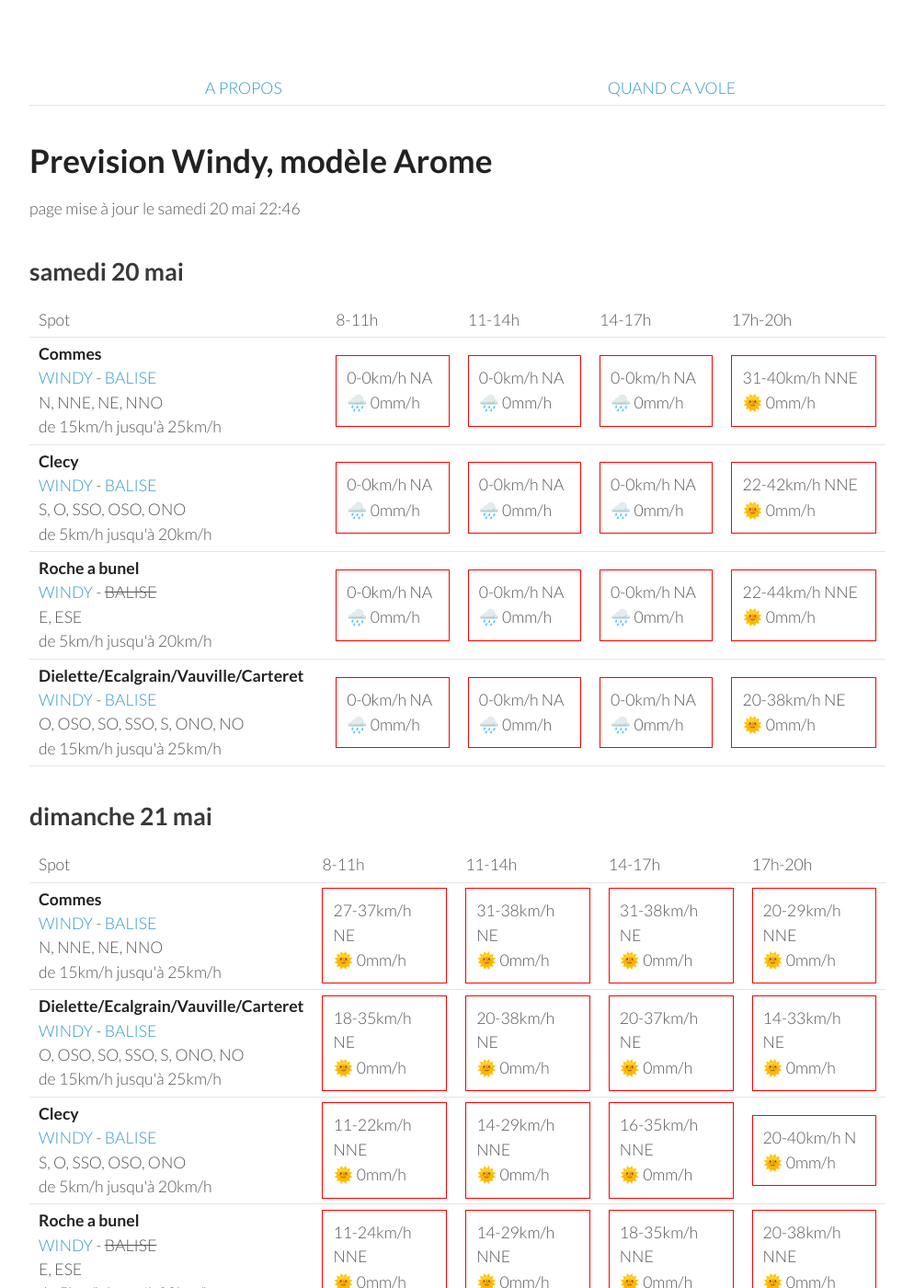
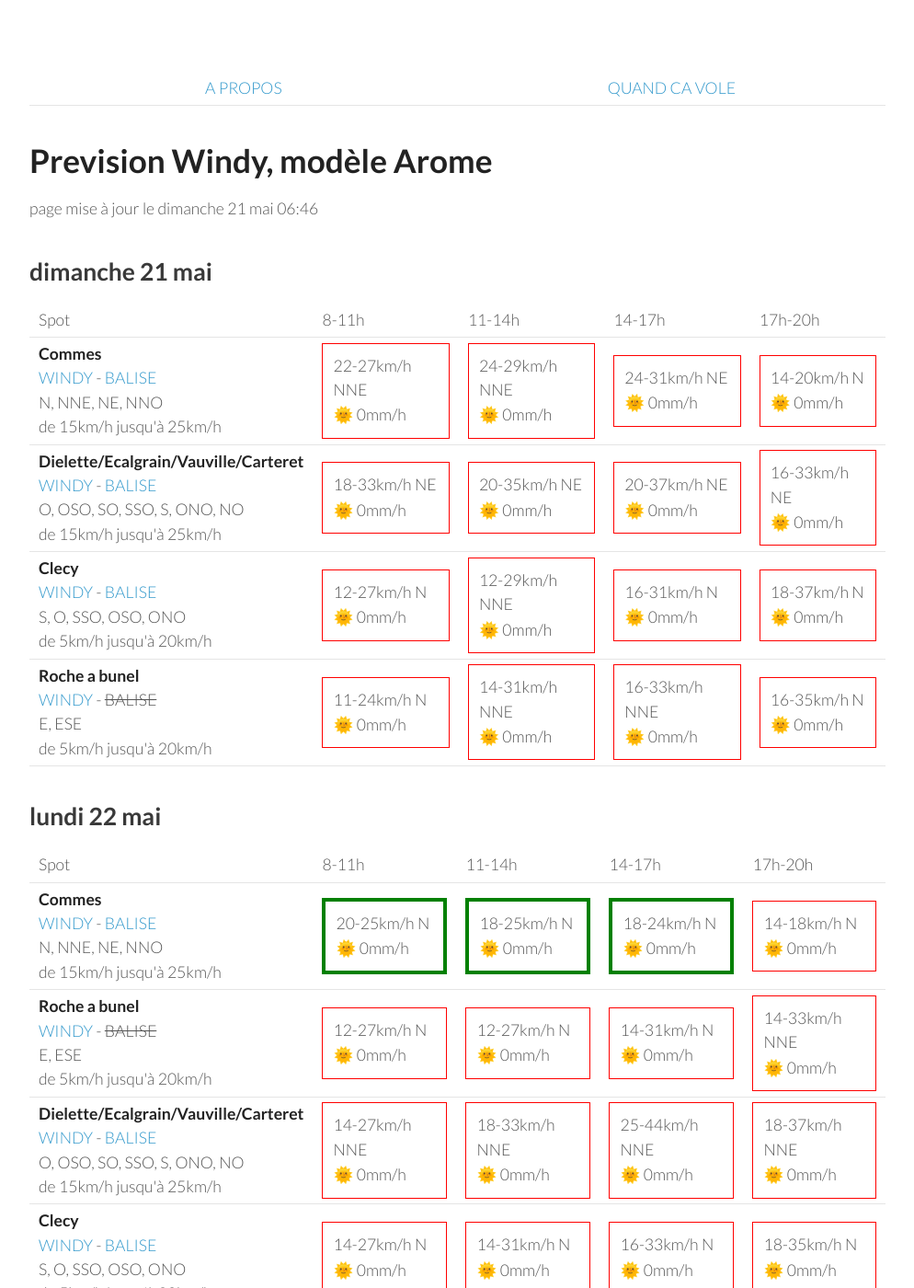
Before and after one commit to parapente-dans-le-nord/parapente-dans-le-nord.github.io, a Jekyll site: the page built from normandie.markdown, in a window 1280 px wide and 1400 px high. Shown: the whole window at 92% size, without its empty margins (26-1020 px from the left). Built offline with Jekyll 4.4.1, drawn with Linux system fonts in a browser that asks for light colours; some of the changed text lies outside the part shown.

Commit message:
update index.markdown

```diff
--- a/normandie.markdown
+++ b/normandie.markdown
@@ -7,60 +7,8 @@ title:  "Tous les spots"
 {: .links}
 
 # Prevision Windy, modèle Arome
-page mise à jour le samedi 20 mai 22:46
+page mise à jour le dimanche 21 mai 06:46
 
-## samedi 20 mai
-
-{::nomarkdown}
-<table>
-  <tbody>
-    <tr>
-      <td>Spot</td>
-      <td>8-11h</td>
-      <td>11-14h</td>
-      <td>14-17h</td>
-      <td>17h-20h</td>
-    </tr>
-<tr>
-        <td><strong>Commes</strong><br><a href="https://windy.com/49.346/-0.726?48.936,-0.726,8">WINDY</a> - <span class=""><a href="http://www.balisemeteo.com/balise.php?idBalise=158">BALISE</a> </span><br> <span class="vent-favorable">N, NNE, NE, NNO</span><br><span class="force-vent">de 15km/h jusqu'à 25km/h</span> </td>
-
-            <td><div class="not-flyable"><p>0-0km/h NA</p><p>🌧️ 0mm/h</p></div></td>
-            <td><div class="not-flyable"><p>0-0km/h NA</p><p>🌧️ 0mm/h</p></div></td>
-            <td><div class="not-flyable"><p>0-0km/h NA</p><p>🌧️ 0mm/h</p></div></td>
-            <td><div class="not-flyable"><p>31-40km/h NNE</p><p>🌞 0mm/h</p></div></td>
-
-    </tr>
-<tr>
-        <td><strong>Clecy</strong><br><a href="https://windy.com/48.929/-0.470?48.516,-0.470,8">WINDY</a> - <span class=""><a href="http://www.balisemeteo.com/balise.php?idBalise=122">BALISE</a> </span><br> <span class="vent-favorable">S, O, SSO, OSO, ONO</span><br><span class="force-vent">de 5km/h jusqu'à 20km/h</span> </td>
-
-            <td><div class="not-flyable"><p>0-0km/h NA</p><p>🌧️ 0mm/h</p></div></td>
-            <td><div class="not-flyable"><p>0-0km/h NA</p><p>🌧️ 0mm/h</p></div></td>
-            <td><div class="not-flyable"><p>0-0km/h NA</p><p>🌧️ 0mm/h</p></div></td>
-            <td><div class="not-flyable"><p>22-42km/h NNE</p><p>🌞 0mm/h</p></div></td>
-
-    </tr>
-<tr>
-        <td><strong>Roche a bunel</strong><br><a href="https://windy.com/48.993/-0.499?48.580,-0.499,8">WINDY</a> - <span class="no-balise"> BALISE </span><br> <span class="vent-favorable">E, ESE</span><br><span class="force-vent">de 5km/h jusqu'à 20km/h</span> </td>
-
-            <td><div class="not-flyable"><p>0-0km/h NA</p><p>🌧️ 0mm/h</p></div></td>
-            <td><div class="not-flyable"><p>0-0km/h NA</p><p>🌧️ 0mm/h</p></div></td>
-            <td><div class="not-flyable"><p>0-0km/h NA</p><p>🌧️ 0mm/h</p></div></td>
-            <td><div class="not-flyable"><p>22-44km/h NNE</p><p>🌞 0mm/h</p></div></td>
-
-    </tr>
-<tr>
-        <td><strong>Dielette/Ecalgrain/Vauville/Carteret</strong><br><a href="https://windy.com/49.650/-1.856?49.243,-1.856,8">WINDY</a> - <span class=""><a href="http://www.balisemeteo.com/balise.php?idBalise=81">BALISE</a> </span><br> <span class="vent-favorable">O, OSO, SO, SSO, S, ONO, NO</span><br><span class="force-vent">de 15km/h jusqu'à 25km/h</span> </td>
-
-            <td><div class="not-flyable"><p>0-0km/h NA</p><p>🌧️ 0mm/h</p></div></td>
-            <td><div class="not-flyable"><p>0-0km/h NA</p><p>🌧️ 0mm/h</p></div></td>
-            <td><div class="not-flyable"><p>0-0km/h NA</p><p>🌧️ 0mm/h</p></div></td>
-            <td><div class="not-flyable"><p>20-38km/h NE</p><p>🌞 0mm/h</p></div></td>
-
-    </tr>
-
-</tbody>
-</table>
-{:/}
 ## dimanche 21 mai
 
 {::nomarkdown}
@@ -76,40 +24,40 @@ page mise à jour le samedi 20 mai 22:46
 <tr>
         <td><strong>Commes</strong><br><a href="https://windy.com/49.346/-0.726?48.936,-0.726,8">WINDY</a> - <span class=""><a href="http://www.balisemeteo.com/balise.php?idBalise=158">BALISE</a> </span><br> <span class="vent-favorable">N, NNE, NE, NNO</span><br><span class="force-vent">de 15km/h jusqu'à 25km/h</span> </td>
 
-            <td><div class="not-flyable"><p>27-37km/h NE</p><p>🌞 0mm/h</p></div></td>
-            <td><div class="not-flyable"><p>31-38km/h NE</p><p>🌞 0mm/h</p></div></td>
-            <td><div class="not-flyable"><p>31-38km/h NE</p><p>🌞 0mm/h</p></div></td>
-            <td><div class="not-flyable"><p>20-29km/h NNE</p><p>🌞 0mm/h</p></div></td>
+            <td><div class="not-flyable"><p>22-27km/h NNE</p><p>🌞 0mm/h</p></div></td>
+            <td><div class="not-flyable"><p>24-29km/h NNE</p><p>🌞 0mm/h</p></div></td>
+            <td><div class="not-flyable"><p>24-31km/h NE</p><p>🌞 0mm/h</p></div></td>
+            <td><div class="not-flyable"><p>14-20km/h N</p><p>🌞 0mm/h</p></div></td>
 
 
     </tr>
 <tr>
         <td><strong>Dielette/Ecalgrain/Vauville/Carteret</strong><br><a href="https://windy.com/49.650/-1.856?49.243,-1.856,8">WINDY</a> - <span class=""><a href="http://www.balisemeteo.com/balise.php?idBalise=81">BALISE</a> </span><br> <span class="vent-favorable">O, OSO, SO, SSO, S, ONO, NO</span><br><span class="force-vent">de 15km/h jusqu'à 25km/h</span> </td>
 
-            <td><div class="not-flyable"><p>18-35km/h NE</p><p>🌞 0mm/h</p></div></td>
-            <td><div class="not-flyable"><p>20-38km/h NE</p><p>🌞 0mm/h</p></div></td>
+            <td><div class="not-flyable"><p>18-33km/h NE</p><p>🌞 0mm/h</p></div></td>
+            <td><div class="not-flyable"><p>20-35km/h NE</p><p>🌞 0mm/h</p></div></td>
             <td><div class="not-flyable"><p>20-37km/h NE</p><p>🌞 0mm/h</p></div></td>
-            <td><div class="not-flyable"><p>14-33km/h NE</p><p>🌞 0mm/h</p></div></td>
+            <td><div class="not-flyable"><p>16-33km/h NE</p><p>🌞 0mm/h</p></div></td>
 
 
     </tr>
 <tr>
         <td><strong>Clecy</strong><br><a href="https://windy.com/48.929/-0.470?48.516,-0.470,8">WINDY</a> - <span class=""><a href="http://www.balisemeteo.com/balise.php?idBalise=122">BALISE</a> </span><br> <span class="vent-favorable">S, O, SSO, OSO, ONO</span><br><span class="force-vent">de 5km/h jusqu'à 20km/h</span> </td>
 
-            <td><div class="not-flyable"><p>11-22km/h NNE</p><p>🌞 0mm/h</p></div></td>
-            <td><div class="not-flyable"><p>14-29km/h NNE</p><p>🌞 0mm/h</p></div></td>
-            <td><div class="not-flyable"><p>16-35km/h NNE</p><p>🌞 0mm/h</p></div></td>
-            <td><div class="not-flyable"><p>20-40km/h N</p><p>🌞 0mm/h</p></div></td>
+            <td><div class="not-flyable"><p>12-27km/h N</p><p>🌞 0mm/h</p></div></td>
+            <td><div class="not-flyable"><p>12-29km/h NNE</p><p>🌞 0mm/h</p></div></td>
+            <td><div class="not-flyable"><p>16-31km/h N</p><p>🌞 0mm/h</p></div></td>
+            <td><div class="not-flyable"><p>18-37km/h N</p><p>🌞 0mm/h</p></div></td>
 
 
     </tr>
 <tr>
         <td><strong>Roche a bunel</strong><br><a href="https://windy.com/48.993/-0.499?48.580,-0.499,8">WINDY</a> - <span class="no-balise"> BALISE </span><br> <span class="vent-favorable">E, ESE</span><br><span class="force-vent">de 5km/h jusqu'à 20km/h</span> </td>
 
-            <td><div class="not-flyable"><p>11-24km/h NNE</p><p>🌞 0mm/h</p></div></td>
-            <td><div class="not-flyable"><p>14-29km/h NNE</p><p>🌞 0mm/h</p></div></td>
-            <td><div class="not-flyable"><p>18-35km/h NNE</p><p>🌞 0mm/h</p></div></td>
-            <td><div class="not-flyable"><p>20-38km/h NNE</p><p>🌞 0mm/h</p></div></td>
+            <td><div class="not-flyable"><p>11-24km/h N</p><p>🌞 0mm/h</p></div></td>
+            <td><div class="not-flyable"><p>14-31km/h NNE</p><p>🌞 0mm/h</p></div></td>
+            <td><div class="not-flyable"><p>16-33km/h NNE</p><p>🌞 0mm/h</p></div></td>
+            <td><div class="not-flyable"><p>16-35km/h N</p><p>🌞 0mm/h</p></div></td>
 
 
     </tr>
@@ -132,40 +80,40 @@ page mise à jour le samedi 20 mai 22:46
 <tr>
         <td><strong>Commes</strong><br><a href="https://windy.com/49.346/-0.726?48.936,-0.726,8">WINDY</a> - <span class=""><a href="http://www.balisemeteo.com/balise.php?idBalise=158">BALISE</a> </span><br> <span class="vent-favorable">N, NNE, NE, NNO</span><br><span class="force-vent">de 15km/h jusqu'à 25km/h</span> </td>
 
-            <td><div class="flyable"><p>18-25km/h NNE</p><p>🌞 0mm/h</p></div></td>
-            <td><div class="not-flyable"><p>18-29km/h NNE</p><p>🌞 0mm/h</p></div></td>
-            <td><div class="not-flyable"><p>16-29km/h N</p><p>🌞 0mm/h</p></div></td>
-            <td><div class="not-flyable"><p>12-29km/h N</p><p>🌞 0mm/h</p></div></td>
+            <td><div class="flyable"><p>20-25km/h N</p><p>🌞 0mm/h</p></div></td>
+            <td><div class="flyable"><p>18-25km/h N</p><p>🌞 0mm/h</p></div></td>
+            <td><div class="flyable"><p>18-24km/h N</p><p>🌞 0mm/h</p></div></td>
+            <td><div class="not-flyable"><p>14-18km/h N</p><p>🌞 0mm/h</p></div></td>
+
+
+    </tr>
+<tr>
+        <td><strong>Roche a bunel</strong><br><a href="https://windy.com/48.993/-0.499?48.580,-0.499,8">WINDY</a> - <span class="no-balise"> BALISE </span><br> <span class="vent-favorable">E, ESE</span><br><span class="force-vent">de 5km/h jusqu'à 20km/h</span> </td>
+
+            <td><div class="not-flyable"><p>12-27km/h N</p><p>🌞 0mm/h</p></div></td>
+            <td><div class="not-flyable"><p>12-27km/h N</p><p>🌞 0mm/h</p></div></td>
+            <td><div class="not-flyable"><p>14-31km/h N</p><p>🌞 0mm/h</p></div></td>
+            <td><div class="not-flyable"><p>14-33km/h NNE</p><p>🌞 0mm/h</p></div></td>
 
 
     </tr>
 <tr>
         <td><strong>Dielette/Ecalgrain/Vauville/Carteret</strong><br><a href="https://windy.com/49.650/-1.856?49.243,-1.856,8">WINDY</a> - <span class=""><a href="http://www.balisemeteo.com/balise.php?idBalise=81">BALISE</a> </span><br> <span class="vent-favorable">O, OSO, SO, SSO, S, ONO, NO</span><br><span class="force-vent">de 15km/h jusqu'à 25km/h</span> </td>
 
-            <td><div class="not-flyable"><p>24-42km/h NE</p><p>🌞 0mm/h</p></div></td>
-            <td><div class="not-flyable"><p>22-31km/h NNE</p><p>🌞 0mm/h</p></div></td>
-            <td><div class="not-flyable"><p>18-31km/h NNE</p><p>🌞 0mm/h</p></div></td>
-            <td><div class="not-flyable"><p>16-27km/h NNE</p><p>🌞 0mm/h</p></div></td>
+            <td><div class="not-flyable"><p>14-27km/h NNE</p><p>🌞 0mm/h</p></div></td>
+            <td><div class="not-flyable"><p>18-33km/h NNE</p><p>🌞 0mm/h</p></div></td>
+            <td><div class="not-flyable"><p>25-44km/h NNE</p><p>🌞 0mm/h</p></div></td>
+            <td><div class="not-flyable"><p>18-37km/h NNE</p><p>🌞 0mm/h</p></div></td>
 
 
     </tr>
 <tr>
         <td><strong>Clecy</strong><br><a href="https://windy.com/48.929/-0.470?48.516,-0.470,8">WINDY</a> - <span class=""><a href="http://www.balisemeteo.com/balise.php?idBalise=122">BALISE</a> </span><br> <span class="vent-favorable">S, O, SSO, OSO, ONO</span><br><span class="force-vent">de 5km/h jusqu'à 20km/h</span> </td>
 
-            <td><div class="not-flyable"><p>14-27km/h NNE</p><p>🌞 0mm/h</p></div></td>
-            <td><div class="not-flyable"><p>16-35km/h NNE</p><p>🌞 0mm/h</p></div></td>
-            <td><div class="not-flyable"><p>16-38km/h N</p><p>🌞 0mm/h</p></div></td>
-            <td><div class="not-flyable"><p>18-40km/h N</p><p>🌞 0mm/h</p></div></td>
-
-
-    </tr>
-<tr>
-        <td><strong>Roche a bunel</strong><br><a href="https://windy.com/48.993/-0.499?48.580,-0.499,8">WINDY</a> - <span class="no-balise"> BALISE </span><br> <span class="vent-favorable">E, ESE</span><br><span class="force-vent">de 5km/h jusqu'à 20km/h</span> </td>
-
-            <td><div class="not-flyable"><p>11-24km/h NNE</p><p>🌞 0mm/h</p></div></td>
-            <td><div class="not-flyable"><p>16-35km/h NNE</p><p>🌞 0mm/h</p></div></td>
-            <td><div class="not-flyable"><p>16-37km/h N</p><p>🌞 0mm/h</p></div></td>
-            <td><div class="not-flyable"><p>18-38km/h N</p><p>🌞 0mm/h</p></div></td>
+            <td><div class="not-flyable"><p>14-27km/h N</p><p>🌞 0mm/h</p></div></td>
+            <td><div class="not-flyable"><p>14-31km/h N</p><p>🌞 0mm/h</p></div></td>
+            <td><div class="not-flyable"><p>16-33km/h N</p><p>🌞 0mm/h</p></div></td>
+            <td><div class="not-flyable"><p>18-35km/h N</p><p>🌞 0mm/h</p></div></td>
 
 
     </tr>
@@ -186,32 +134,32 @@ page mise à jour le samedi 20 mai 22:46
       <td>17h-20h</td>
     </tr>
 <tr>
+        <td><strong>Commes</strong><br><a href="https://windy.com/49.346/-0.726?48.936,-0.726,8">WINDY</a> - <span class=""><a href="http://www.balisemeteo.com/balise.php?idBalise=158">BALISE</a> </span><br> <span class="vent-favorable">N, NNE, NE, NNO</span><br><span class="force-vent">de 15km/h jusqu'à 25km/h</span> </td>
+
+            <td><div class="not-flyable"><p>24-38km/h NNE</p><p>🌞 0mm/h</p></div></td>
+            <td><div class="not-flyable"><p>27-44km/h NE</p><p>🌞 0mm/h</p></div></td>
+            <td><div class="not-flyable"><p>24-44km/h NE</p><p>🌞 0mm/h</p></div></td>
+            <td><div class="not-flyable"><p>24-42km/h NE</p><p>🌞 0mm/h</p></div></td>
+
+
+    </tr>
+<tr>
         <td><strong>Dielette/Ecalgrain/Vauville/Carteret</strong><br><a href="https://windy.com/49.650/-1.856?49.243,-1.856,8">WINDY</a> - <span class=""><a href="http://www.balisemeteo.com/balise.php?idBalise=81">BALISE</a> </span><br> <span class="vent-favorable">O, OSO, SO, SSO, S, ONO, NO</span><br><span class="force-vent">de 15km/h jusqu'à 25km/h</span> </td>
 
-            <td><div class="not-flyable"><p>22-31km/h NNE</p><p>🌞 0mm/h</p></div></td>
-            <td><div class="not-flyable"><p>27-42km/h NE</p><p>🌞 0mm/h</p></div></td>
-            <td><div class="not-flyable"><p>24-40km/h NE</p><p>🌞 0mm/h</p></div></td>
-            <td><div class="not-flyable"><p>22-35km/h NE</p><p>🌞 0mm/h</p></div></td>
+            <td><div class="not-flyable"><p>22-33km/h NE</p><p>🌞 0mm/h</p></div></td>
+            <td><div class="not-flyable"><p>25-38km/h NE</p><p>🌞 0mm/h</p></div></td>
+            <td><div class="not-flyable"><p>24-37km/h NE</p><p>🌞 0mm/h</p></div></td>
+            <td><div class="not-flyable"><p>22-37km/h NE</p><p>🌞 0mm/h</p></div></td>
 
 
     </tr>
 <tr>
         <td><strong>Clecy</strong><br><a href="https://windy.com/48.929/-0.470?48.516,-0.470,8">WINDY</a> - <span class=""><a href="http://www.balisemeteo.com/balise.php?idBalise=122">BALISE</a> </span><br> <span class="vent-favorable">S, O, SSO, OSO, ONO</span><br><span class="force-vent">de 5km/h jusqu'à 20km/h</span> </td>
 
-            <td><div class="not-flyable"><p>18-40km/h NNE</p><p>🌞 0mm/h</p></div></td>
-            <td><div class="not-flyable"><p>24-48km/h NNE</p><p>🌞 0mm/h</p></div></td>
-            <td><div class="not-flyable"><p>22-50km/h NNE</p><p>🌞 0mm/h</p></div></td>
-            <td><div class="not-flyable"><p>22-48km/h NNE</p><p>🌞 0mm/h</p></div></td>
-
-
-    </tr>
-<tr>
-        <td><strong>Commes</strong><br><a href="https://windy.com/49.346/-0.726?48.936,-0.726,8">WINDY</a> - <span class=""><a href="http://www.balisemeteo.com/balise.php?idBalise=158">BALISE</a> </span><br> <span class="vent-favorable">N, NNE, NE, NNO</span><br><span class="force-vent">de 15km/h jusqu'à 25km/h</span> </td>
-
-            <td><div class="not-flyable"><p>25-37km/h NE</p><p>🌞 0mm/h</p></div></td>
-            <td><div class="not-flyable"><p>25-42km/h NE</p><p>🌞 0mm/h</p></div></td>
-            <td><div class="not-flyable"><p>25-42km/h NE</p><p>🌞 0mm/h</p></div></td>
-            <td><div class="not-flyable"><p>24-42km/h NE</p><p>🌞 0mm/h</p></div></td>
+            <td><div class="not-flyable"><p>18-38km/h NNE</p><p>🌞 0mm/h</p></div></td>
+            <td><div class="not-flyable"><p>20-44km/h NNE</p><p>🌞 0mm/h</p></div></td>
+            <td><div class="not-flyable"><p>20-44km/h NNE</p><p>🌞 0mm/h</p></div></td>
+            <td><div class="not-flyable"><p>20-48km/h NNE</p><p>🌞 0mm/h</p></div></td>
 
 
     </tr>
@@ -219,8 +167,8 @@ page mise à jour le samedi 20 mai 22:46
         <td><strong>Roche a bunel</strong><br><a href="https://windy.com/48.993/-0.499?48.580,-0.499,8">WINDY</a> - <span class="no-balise"> BALISE </span><br> <span class="vent-favorable">E, ESE</span><br><span class="force-vent">de 5km/h jusqu'à 20km/h</span> </td>
 
             <td><div class="not-flyable"><p>18-38km/h NNE</p><p>🌞 0mm/h</p></div></td>
-            <td><div class="not-flyable"><p>24-48km/h NNE</p><p>🌞 0mm/h</p></div></td>
-            <td><div class="not-flyable"><p>22-48km/h NNE</p><p>🌞 0mm/h</p></div></td>
+            <td><div class="not-flyable"><p>22-46km/h NNE</p><p>🌞 0mm/h</p></div></td>
+            <td><div class="not-flyable"><p>20-46km/h NNE</p><p>🌞 0mm/h</p></div></td>
             <td><div class="not-flyable"><p>22-48km/h NNE</p><p>🌞 0mm/h</p></div></td>
 
 
@@ -244,8 +192,8 @@ page mise à jour le samedi 20 mai 22:46
 <tr>
         <td><strong>Dielette/Ecalgrain/Vauville/Carteret</strong><br><a href="https://windy.com/49.650/-1.856?49.243,-1.856,8">WINDY</a> - <span class=""><a href="http://www.balisemeteo.com/balise.php?idBalise=81">BALISE</a> </span><br> <span class="vent-favorable">O, OSO, SO, SSO, S, ONO, NO</span><br><span class="force-vent">de 15km/h jusqu'à 25km/h</span> </td>
 
-            <td><div class="not-flyable"><p>20-29km/h NE</p><p>🌞 0mm/h</p></div></td>
-            <td><div class="not-flyable"><p>22-31km/h NE</p><p>🌞 0mm/h</p></div></td>
+            <td><div class="not-flyable"><p>20-27km/h NE</p><p>🌞 0mm/h</p></div></td>
+            <td><div class="not-flyable"><p>24-35km/h NE</p><p>🌞 0mm/h</p></div></td>
             <td><div class="not-flyable"><p>20-31km/h NE</p><p>🌞 0mm/h</p></div></td>
             <td><div class="not-flyable"><p>18-31km/h NE</p><p>🌞 0mm/h</p></div></td>
 
@@ -264,8 +212,8 @@ page mise à jour le samedi 20 mai 22:46
 <tr>
         <td><strong>Clecy</strong><br><a href="https://windy.com/48.929/-0.470?48.516,-0.470,8">WINDY</a> - <span class=""><a href="http://www.balisemeteo.com/balise.php?idBalise=122">BALISE</a> </span><br> <span class="vent-favorable">S, O, SSO, OSO, ONO</span><br><span class="force-vent">de 5km/h jusqu'à 20km/h</span> </td>
 
-            <td><div class="not-flyable"><p>12-24km/h NE</p><p>🌞 0mm/h</p></div></td>
-            <td><div class="not-flyable"><p>12-31km/h NE</p><p>🌞 0mm/h</p></div></td>
+            <td><div class="not-flyable"><p>14-29km/h NE</p><p>🌞 0mm/h</p></div></td>
+            <td><div class="not-flyable"><p>12-37km/h NE</p><p>🌞 0mm/h</p></div></td>
             <td><div class="not-flyable"><p>16-37km/h NNE</p><p>🌞 0mm/h</p></div></td>
             <td><div class="not-flyable"><p>18-42km/h NNE</p><p>🌞 0mm/h</p></div></td>
 
@@ -274,8 +222,8 @@ page mise à jour le samedi 20 mai 22:46
 <tr>
         <td><strong>Roche a bunel</strong><br><a href="https://windy.com/48.993/-0.499?48.580,-0.499,8">WINDY</a> - <span class="no-balise"> BALISE </span><br> <span class="vent-favorable">E, ESE</span><br><span class="force-vent">de 5km/h jusqu'à 20km/h</span> </td>
 
-            <td><div class="not-flyable"><p>12-25km/h NE</p><p>🌞 0mm/h</p></div></td>
-            <td><div class="not-flyable"><p>14-31km/h NE</p><p>🌞 0mm/h</p></div></td>
+            <td><div class="not-flyable"><p>14-29km/h NE</p><p>🌞 0mm/h</p></div></td>
+            <td><div class="not-flyable"><p>14-35km/h NE</p><p>🌞 0mm/h</p></div></td>
             <td><div class="not-flyable"><p>16-37km/h NNE</p><p>🌞 0mm/h</p></div></td>
             <td><div class="not-flyable"><p>20-42km/h NNE</p><p>🌞 0mm/h</p></div></td>
 
```
